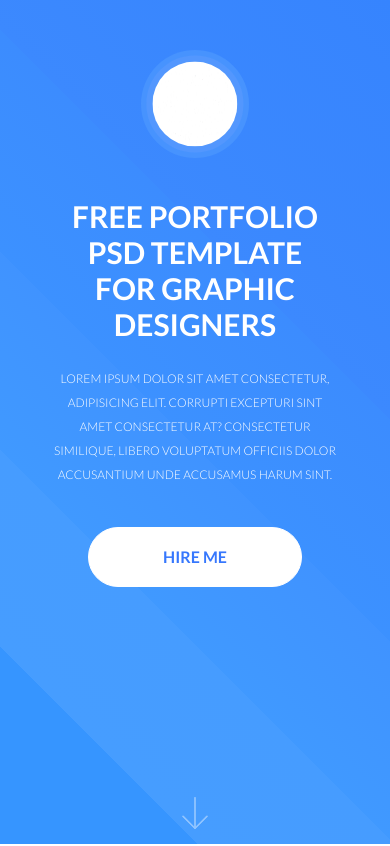
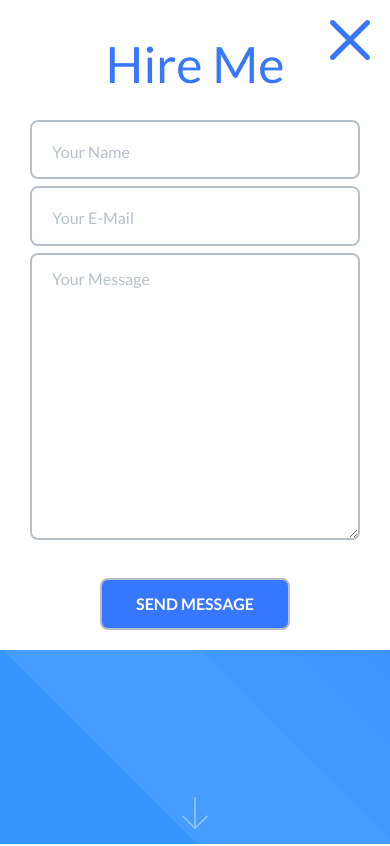
Before and after one commit to KateKharchenko/portfolio-11, a website: page index.html in a window 390 px wide. Shown: the top 846 px of the page. Drawn offline with Linux system fonts and the light colour scheme.

Commit message:
fixed Yvhen bugs and and responsive gesign for modal

```diff
--- a/index.html
+++ b/index.html
@@ -35,10 +35,14 @@
 
     <section class="section">
         <div class="container">
-           <div class="section__wrap section__wrap--about">
+            <div class="section__wrap section__wrap--about">
                 <h2 class="section__title">About Me</h2>
-                <p class="section__text">Lorem ipsum dolor sit amet, consectetur adipisicing elit, sed do eiusmod tempor incididunt ut labore et dolore magna aliqua. Ut enim ad minim veniam, quis nostrud exercitation ullamco laboris nisi ut aliquip ex ea commodo consequat. Duis aute irure dolor in reprehenderit in voluptate velit esse cillum dolore eu fugiat nulla pariatur. Excepteur sint occaecat cupidatat non proident, sunt in culpa qui officia</p>
-           </div>
+                <p class="section__text">Lorem ipsum dolor sit amet, consectetur adipisicing elit, sed do eiusmod tempor
+                    incididunt ut labore et dolore magna aliqua. Ut enim ad minim veniam, quis nostrud exercitation
+                    ullamco laboris nisi ut aliquip ex ea commodo consequat. Duis aute irure dolor in reprehenderit in
+                    voluptate velit esse cillum dolore eu fugiat nulla pariatur. Excepteur sint occaecat cupidatat non
+                    proident, sunt in culpa qui officia</p>
+            </div>
         </div>
     </section>
 
@@ -75,7 +79,30 @@
 
 
 
+    <div class="hire-me-pop-up">
+        <input id="close" type="checkbox">
+        <label class="close" for="close">
+            <svg viewBox="0 0 329.26933 329" xmlns="http://www.w3.org/2000/svg">
+                <path
+                    d="m194.800781 164.769531 128.210938-128.214843c8.34375-8.339844 8.34375-21.824219 0-30.164063-8.339844-8.339844-21.824219-8.339844-30.164063 0l-128.214844 128.214844-128.210937-128.214844c-8.34375-8.339844-21.824219-8.339844-30.164063 0-8.34375 8.339844-8.34375 21.824219 0 30.164063l128.210938 128.214843-128.210938 128.214844c-8.34375 8.339844-8.34375 21.824219 0 30.164063 4.15625 4.160156 9.621094 6.25 15.082032 6.25 5.460937 0 10.921875-2.089844 15.082031-6.25l128.210937-128.214844 128.214844 128.214844c4.160156 4.160156 9.621094 6.25 15.082032 6.25 5.460937 0 10.921874-2.089844 15.082031-6.25 8.34375-8.339844 8.34375-21.824219 0-30.164063zm0 0" />
+            </svg>
+        </label>
 
+        <div class="wrap">
+            <div class="modal">
+                <div class="modal__title">Hire Me</div>
+                <form action="" class="modal__form" autocomplete="off" method="POST">
+                    <input type="text" name="user-name" id="user-name" placeholder="Your Name" required>
+                    <input type="email" name="user-email" id="user-email" placeholder="Your E-Mail" required>
+                    <textarea name="user-comment" id="user-comment" placeholder="Your Message" cols="30"
+                        rows="10"></textarea>
+                    <label for="user-submit">
+                        <input class="btn btn--sm btn--modal" value="SEND MESSAGE" id="user-submit" type="submit">
+                    </label>
+                </form>
+            </div>
+        </div>
+    </div>
 
 
 
--- a/scss/_modal.scss
+++ b/scss/_modal.scss
@@ -0,0 +1,113 @@
+.hire-me-pop-up {
+   position: absolute;
+   top: 50%;
+   left: 50%;
+   z-index: 100;
+   transform: translate(-50%, -50%);
+   width: 810px;
+
+   @media screen and (max-width: 768px) {
+      top: 0;
+      left: 0;
+      transform: translate(0, 0);
+      font-size: 2.2rem;
+      width: 100%;
+      height: 100vh;
+   }
+   .close {
+      position: absolute;
+      top: 20px;
+      right: 20px;
+      z-index: 100;
+
+      transition: all 0.3s ease-in;
+      &:hover,
+      &:active,
+      &:focus {
+         transform: scale(1.3);
+      }
+
+      svg {
+         width: 22px;
+         height: 22px;
+         fill: $title-color;
+
+         @media screen and (max-width: 768px) {
+            width: 40px;
+            height: 40px;
+         }
+      }
+   }
+
+   #close {
+      display: none;
+   }
+   #close:checked ~ .wrap {
+      display: none;
+   }
+   #close:checked ~ label {
+      display: none;
+   }
+
+   .wrap {
+      width: 100%;
+      background-color: $white;
+      border-radius: 10px;
+      padding: 35px 140px 60px;
+      transition: all 0.5s ease-in;
+
+      @media screen and (max-width: 768px) {
+         border-radius: 0;
+         padding: 25px 80px 40px;
+      }
+      @media screen and (max-width: 576px) {
+         border-radius: 0;
+         padding: 15px 30px 20px;
+      }
+   }
+
+   .modal {
+      color: $white;
+      text-align: center;
+
+      &__title {
+         color: $title-color;
+         font-size: 5rem;
+         line-height: 1.96;
+      }
+
+      input,
+      textarea {
+         display: block;
+         width: 100%;
+
+         &::placeholder {
+            font-size: 1.6rem;
+            color: #b7c0c9;
+         }
+         border: 2px solid #b7c0c9;
+         border-radius: 8px;
+         margin: 7px 0;
+         padding: 15px 20px;
+      }
+   }
+
+   #user-submit {
+      width: calc(25% + (14px * 2) + (40px * 2));
+      margin: 38px auto 0;
+   }
+
+   .btn--modal {
+      background-color: $title-color;
+      color: $white;
+      font-size: 1.6rem;
+      border: 2px solid transparent;
+      transition: all 0.3s ease-in;
+      &:hover,
+      &:active,
+      &:focus {
+         border-color: $title-color;
+         color: $title-color;
+      }
+   }
+}
```
Also changed, not shown: css/styles.css, 1 other file.
